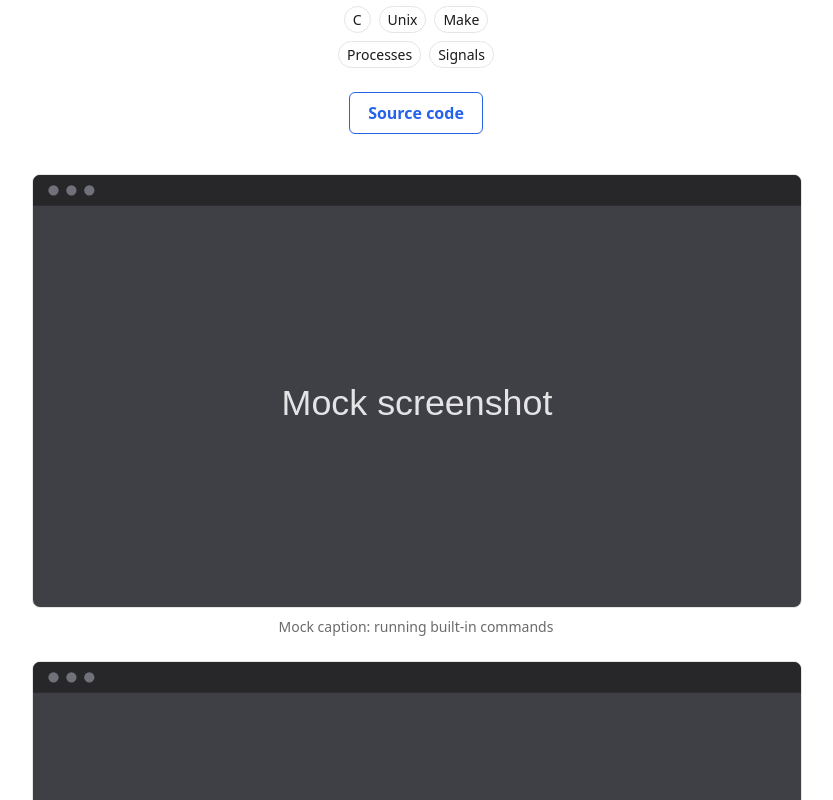
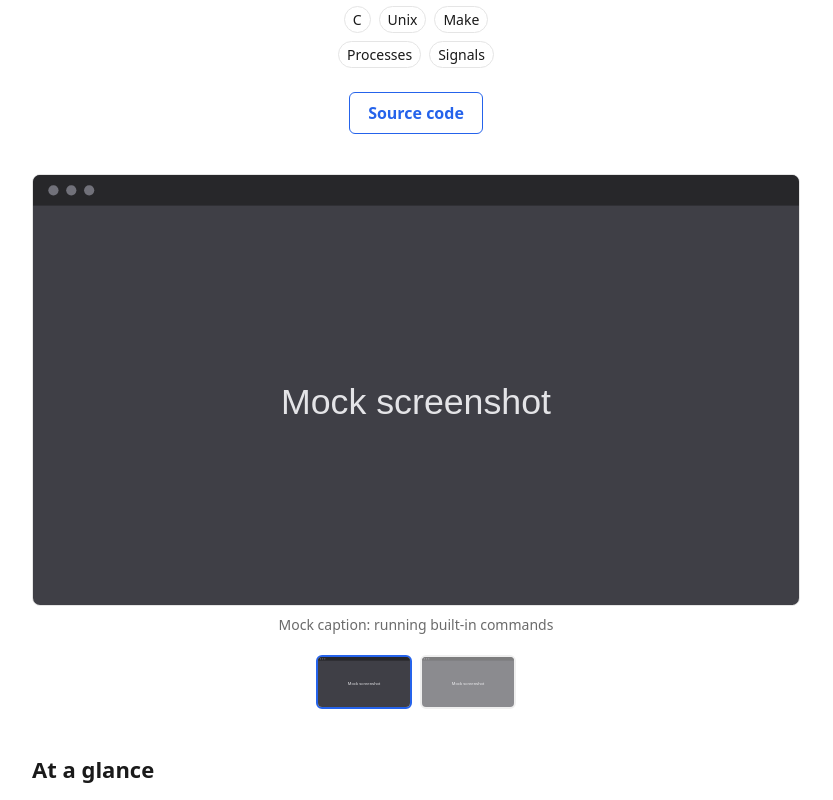
Before and after one commit to mlitvino/portfolio, a React (Vite) app: page /projects/minishell in a window 1280 px wide. Shown: the part 280-1080 px from the top of the page, without its empty margins (224-1057 px from the left). Built offline with nearby package versions, Linux system fonts and the light colour scheme.

Commit message:
feat: add gallery for project images

```diff
--- a/src/features/projects/ui/ProjectDetails.module.css
+++ b/src/features/projects/ui/ProjectDetails.module.css
@@ -61,31 +61,6 @@
   margin-top: 0.375rem;
 }
 
-/* Visual: screenshots with optional captions */
-
-.figure {
-  margin: 0;
-}
-
-.figure + .figure {
-  margin-top: 1.5rem;
-}
-
-.image {
-  display: block;
-  width: 100%;
-  height: auto;
-  border: 1px solid var(--color-border);
-  border-radius: 8px;
-}
-
-.caption {
-  margin-top: 0.5rem;
-  font-size: 0.875rem;
-  text-align: center;
-  color: var(--color-muted);
-}
-
 /* At a glance */
 
 .glance {
--- a/src/features/projects/ui/ProjectDetails.tsx
+++ b/src/features/projects/ui/ProjectDetails.tsx
@@ -6,6 +6,7 @@ import { formatYearMonth } from '@/shared/utils/formatYearMonth'
 
 import type { Project } from '../model/types'
 import styles from './ProjectDetails.module.css'
+import { ScreenshotGallery } from './ScreenshotGallery'
 
 interface ProjectDetailsProps {
   project: Project
@@ -56,14 +57,7 @@ export function ProjectDetails({ project }: ProjectDetailsProps) {
 
       {visuals && visuals.length > 0 && (
         <section className={styles.section} aria-label="Screenshots">
-          {visuals.map((visual) => (
-            <figure key={visual.src} className={styles.figure}>
-              <img src={visual.src} alt={visual.alt} loading="lazy" className={styles.image} />
-              {visual.caption && (
-                <figcaption className={styles.caption}>{visual.caption}</figcaption>
-              )}
-            </figure>
-          ))}
+          <ScreenshotGallery key={project.slug} visuals={visuals} />
         </section>
       )}
 
--- /dev/null
+++ b/src/features/projects/ui/ScreenshotGallery.module.css
@@ -0,0 +1,63 @@
+.figure {
+  margin: 0;
+}
+
+.frame {
+  aspect-ratio: 16 / 9;
+  overflow: hidden;
+  border: 1px solid var(--color-border);
+  border-radius: 8px;
+  background: var(--color-surface);
+}
+
+.image {
+  display: block;
+  width: 100%;
+  height: 100%;
+  object-fit: contain;
+}
+
+.caption {
+  margin-top: 0.5rem;
+  font-size: 0.875rem;
+  text-align: center;
+  color: var(--color-muted);
+}
+
+.thumbnails {
+  display: flex;
+  justify-content: safe center;
+  gap: 0.5rem;
+  margin-top: 1rem;
+  padding: 4px;
+  overflow-x: auto;
+}
+
+.thumbnail {
+  flex: 0 0 auto;
+  width: 6rem;
+  aspect-ratio: 16 / 9;
+  padding: 0;
+  overflow: hidden;
+  border: 2px solid var(--color-border);
+  border-radius: 6px;
+  background: var(--color-surface);
+  opacity: 0.6;
+  cursor: pointer;
+}
+
+.thumbnail:hover {
+  opacity: 1;
+}
+
+.thumbnail[aria-current="true"] {
+  border-color: var(--color-accent);
+  opacity: 1;
+}
+
+.thumbnail img {
+  display: block;
+  width: 100%;
+  height: 100%;
+  object-fit: cover;
+}
--- /dev/null
+++ b/src/features/projects/ui/ScreenshotGallery.tsx
@@ -0,0 +1,49 @@
+import { useState } from 'react'
+
+import type { ProjectVisual } from '../model/types'
+import styles from './ScreenshotGallery.module.css'
+
+interface ScreenshotGalleryProps {
+  visuals: readonly ProjectVisual[]
+}
+
+export function ScreenshotGallery({ visuals }: ScreenshotGalleryProps) {
+  const [index, setIndex] = useState(0)
+  const current = visuals[index] ?? visuals[0]
+
+  if (!current) return null
+
+  return (
+    <div>
+      <figure className={styles.figure}>
+        <div className={styles.frame}>
+          <img src={current.src} alt={current.alt} className={styles.image} />
+        </div>
+        {current.caption &&
+          <figcaption className={styles.caption}>
+            {current.caption}
+          </figcaption>
+        }
+      </figure>
+
+      {visuals.length > 1 && (
+        <div role="group" aria-label="Choose screenshot" className={styles.thumbnails}>
+          {visuals.map((visual, i) => (
+            <button
+              key={`${visual.src}#${visual.alt}`}
+              type="button"
+              className={styles.thumbnail}
+              aria-current={i === index}
+              aria-label={`Show screenshot ${String(i + 1)}: ${visual.alt}`}
+              onClick={() => {
+                setIndex(i)
+              }}
+            >
+              <img src={visual.src} alt="" loading="lazy" />
+            </button>
+          ))}
+        </div>
+      )}
+    </div>
+  )
+}
```
